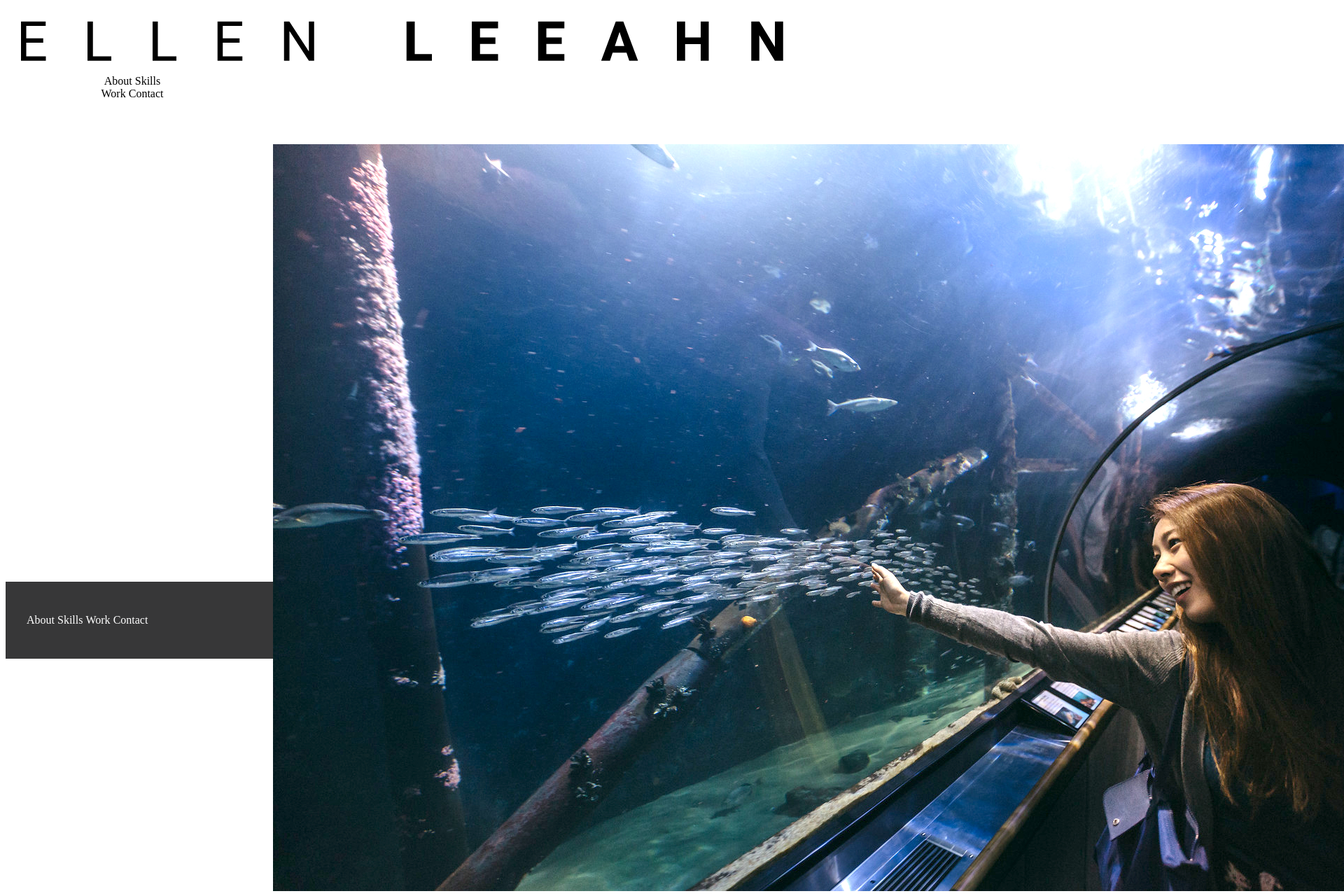
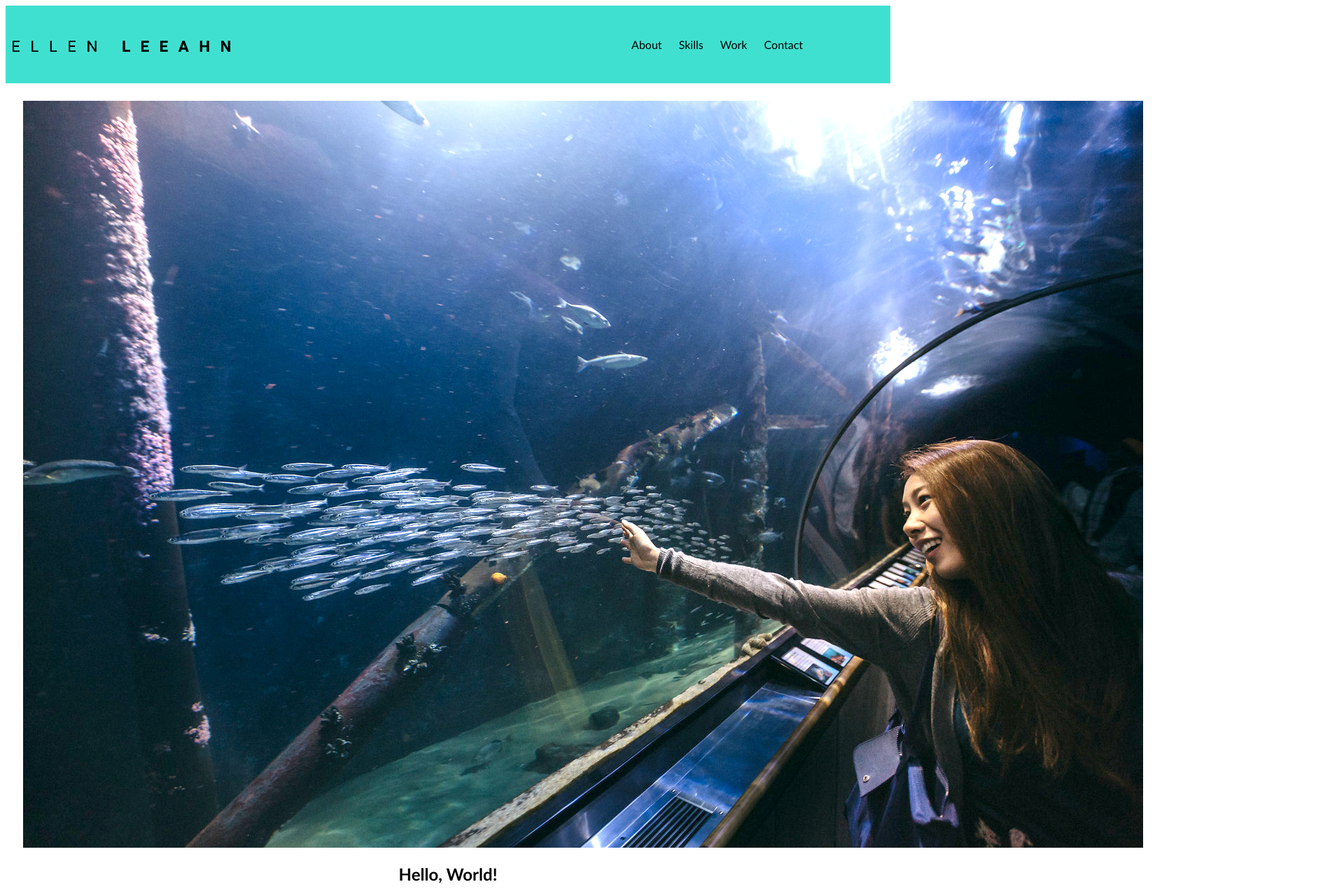
Before and after one commit to ellenlee86/UX-UI_HW_17, a plain HTML site: page index.html in a window 1280 px wide. Shown: the top 1280 px of the page at 70% size, 1920 px wide, since content can reach past the window. Drawn offline with Linux system fonts and the light colour scheme.

Commit message:
Update style.css

```diff
--- a/CSS/style.css
+++ b/CSS/style.css
@@ -1,42 +1,55 @@
-.inlineBlock {
-    display:inline-block;
-    vertical-align:top;
+body {
+font-family: 'Gill Sans', 'Gill Sans MT', Calibri, 'Trebuchet MS', sans-serif;
+text-align: center;
 }
 
-.logo {
-    width:23%;
-    padding:1%;
-    text-align: center;
+.inlineBlock {
+display: inline-block;
+vertical-align: top;
+padding:  10px;
 }
 
-.navigation {
-    width:73%;
-    padding:1%;
+header {
+background-color: turquoise;
 }
 
-nav ul {
-    width:50%;
-    margin-left: auto;
+.logo img {
+width: 25%;
+margin-top: 40px;
 }
 
-.heroImg {
-    height: 600px;
-    padding:25px;
+nav {
+width: 73%;
+padding: 1%;
+margin-right: auto;
+}
+
+ul {
+width: 50%;
+margin-left:auto;
+}
+
+
+section {
+height: flex;
+padding: 25px;
 }
 
 .content {
-    width:500px;
-    margin:0 auto;
+margin:0 auto;
+background-size: cover;
+}
+
+h1, p {
+font-family: 'Gill Sans', 'Gill Sans MT', Calibri, 'Trebuchet MS', sans-serif;
+}
+.content img {
+margin-right: auto;
+width: flex;
 }
 
 footer {
-    background-color: #373738;
-    padding:20px;
-    color:white;
+background-color: #373738;
+padding: 10px;
+color: white;
 }
-
-footer ul {
-    display: inline-block;
-    vertical-align: top;
-    padding: 10px;
-}
```
